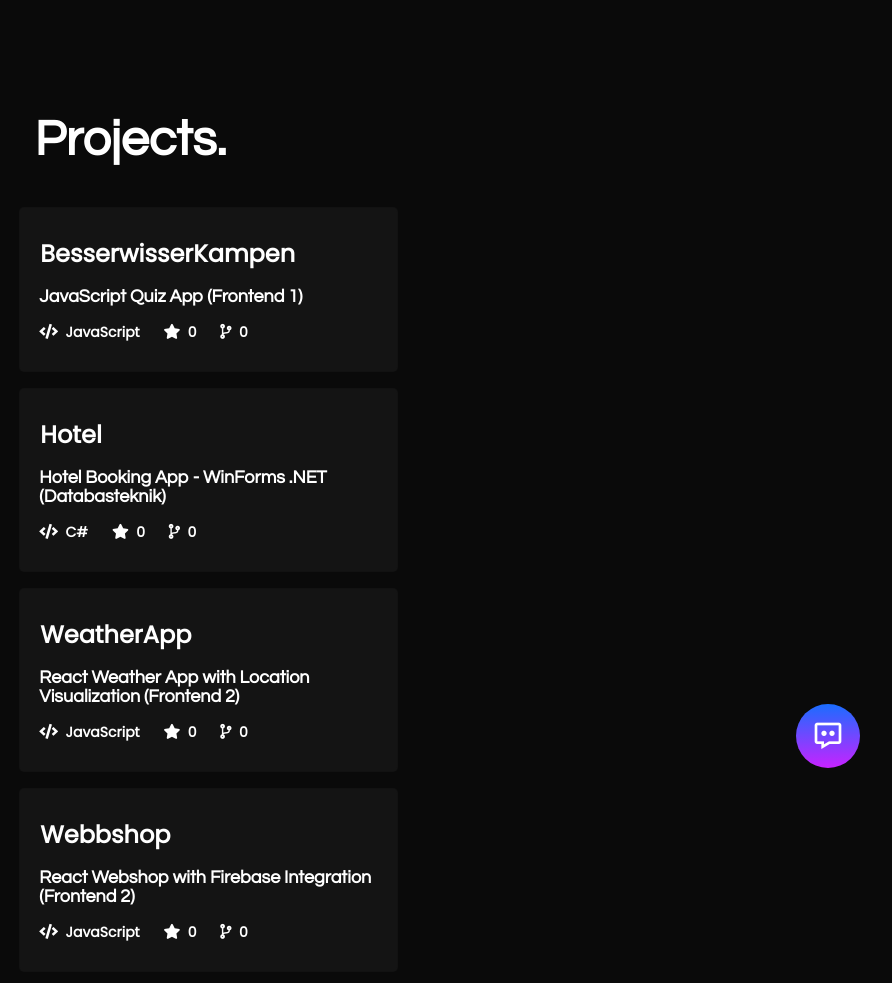
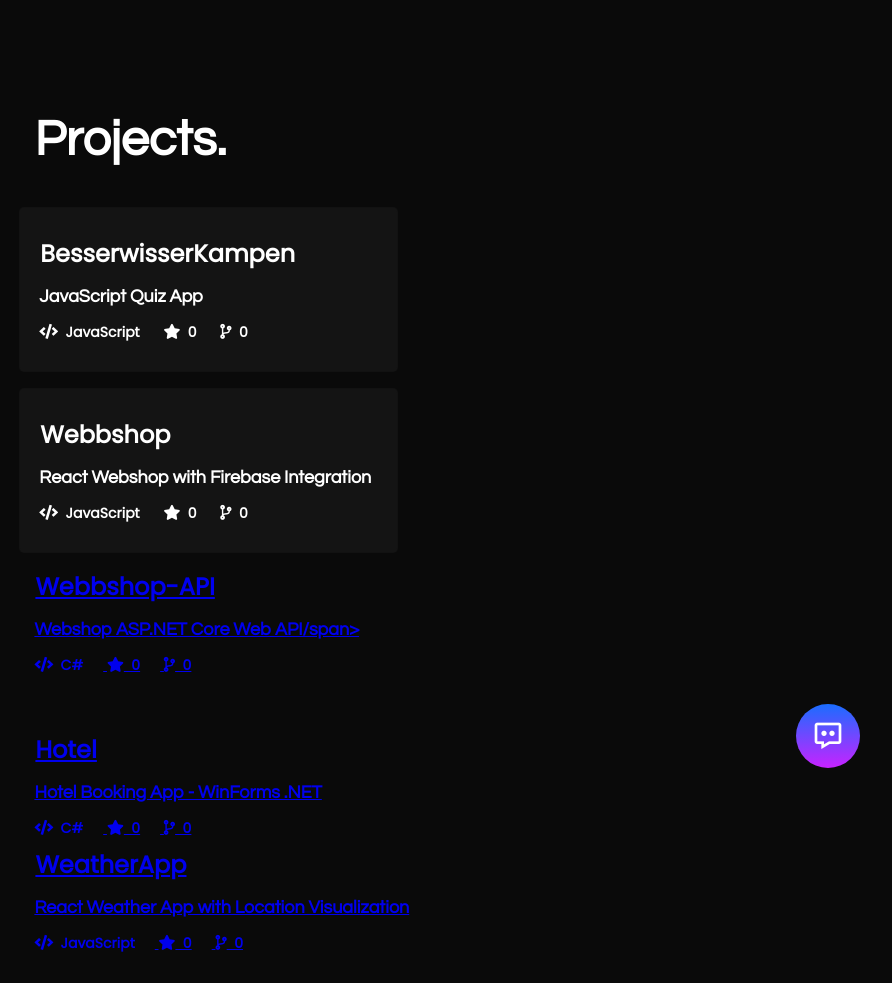
Before and after one commit to JantesInferno/JantesInferno.github.io, a website built with webpack: page src/index.html in a window 1280 px wide. Shown: the full height of the page, 388-1280 px from the left. After the commit the page ends 955 px from the top, so only its background shows below. Built offline with nearby package versions, Linux system fonts and the light colour scheme; some packages are replaced by stand-ins of ours; a script that the page names is missing.

Commit message:
update content

```diff
--- a/src/index.html
+++ b/src/index.html
@@ -41,7 +41,7 @@
                         <section>
                             <div class="section_title">BesserwisserKampen</div>
                             <div class="about_section">
-                            <span style="display:block;">JavaScript Quiz App (Frontend 1)</span>
+                            <span style="display:block;">JavaScript Quiz App</span>
                             </div>
                             <div class="bottom_section">
                                 <span style="display:inline-block;"><i class="fas fa-code"></i>&nbsp; JavaScript</span>
@@ -50,11 +50,37 @@
                             </div>
                         </section>
                         </a>
+                        <a href="https://github.com/JantesInferno/Webbshop" target="_blank">
+                        <section>
+                            <div class="section_title">Webbshop</div>
+                            <div class="about_section">
+                            <span style="display:block;">React Webshop with Firebase Integration</span>
+                            </div>
+                            <div class="bottom_section">
+                                <span style="display:inline-block;"><i class="fas fa-code"></i>&nbsp; JavaScript</span>
+                                <span><i class="fas fa-star"></i>&nbsp; 0</span>
+                                <span><i class="fas fa-code-branch"></i>&nbsp; 0</span>
+                            </div>
+                        </section>
+                        </a></div>
+                        <a href="https://github.com/JantesInferno/Webbshop-API" target="_blank">
+                          <section>
+                              <div class="section_title">Webbshop-API</div>
+                              <div class="about_section">
+                              <span style="display:block;">Webshop ASP.NET Core Web API/span>
+                              </div>
+                              <div class="bottom_section">
+                                  <span style="display:inline-block;"><i class="fas fa-code"></i>&nbsp; C#</span>
+                                  <span><i class="fas fa-star"></i>&nbsp; 0</span>
+                                  <span><i class="fas fa-code-branch"></i>&nbsp; 0</span>
+                              </div>
+                          </section>
+                          </a></div>
                         <a href="https://github.com/JantesInferno/Hotel" target="_blank">
                         <section>
                             <div class="section_title">Hotel</div>
                             <div class="about_section">
-                            <span style="display:block;">Hotel Booking App - WinForms .NET (Databasteknik)</span>
+                            <span style="display:block;">Hotel Booking App - WinForms .NET</span>
                             </div>
                             <div class="bottom_section">
                                 <span style="display:inline-block;"><i class="fas fa-code"></i>&nbsp; C#</span>
@@ -67,7 +93,7 @@
                         <section>
                             <div class="section_title">WeatherApp</div>
                             <div class="about_section">
-                            <span style="display:block;">React Weather App with Location Visualization (Frontend 2)</span>
+                            <span style="display:block;">React Weather App with Location Visualization</span>
                             </div>
                             <div class="bottom_section">
                                 <span style="display:inline-block;"><i class="fas fa-code"></i>&nbsp; JavaScript</span>
@@ -76,19 +102,6 @@
                             </div>
                         </section>
                         </a>
-                        <a href="https://github.com/JantesInferno/Webbshop" target="_blank">
-                        <section>
-                            <div class="section_title">Webbshop</div>
-                            <div class="about_section">
-                            <span style="display:block;">React Webshop with Firebase Integration (Frontend 2)</span>
-                            </div>
-                            <div class="bottom_section">
-                                <span style="display:inline-block;"><i class="fas fa-code"></i>&nbsp; JavaScript</span>
-                                <span><i class="fas fa-star"></i>&nbsp; 0</span>
-                                <span><i class="fas fa-code-branch"></i>&nbsp; 0</span>
-                            </div>
-                        </section>
-                        </a></div>
       </div>
       <div id="forks" style="display:none;">
         <h1>Forks.</h1>
```
